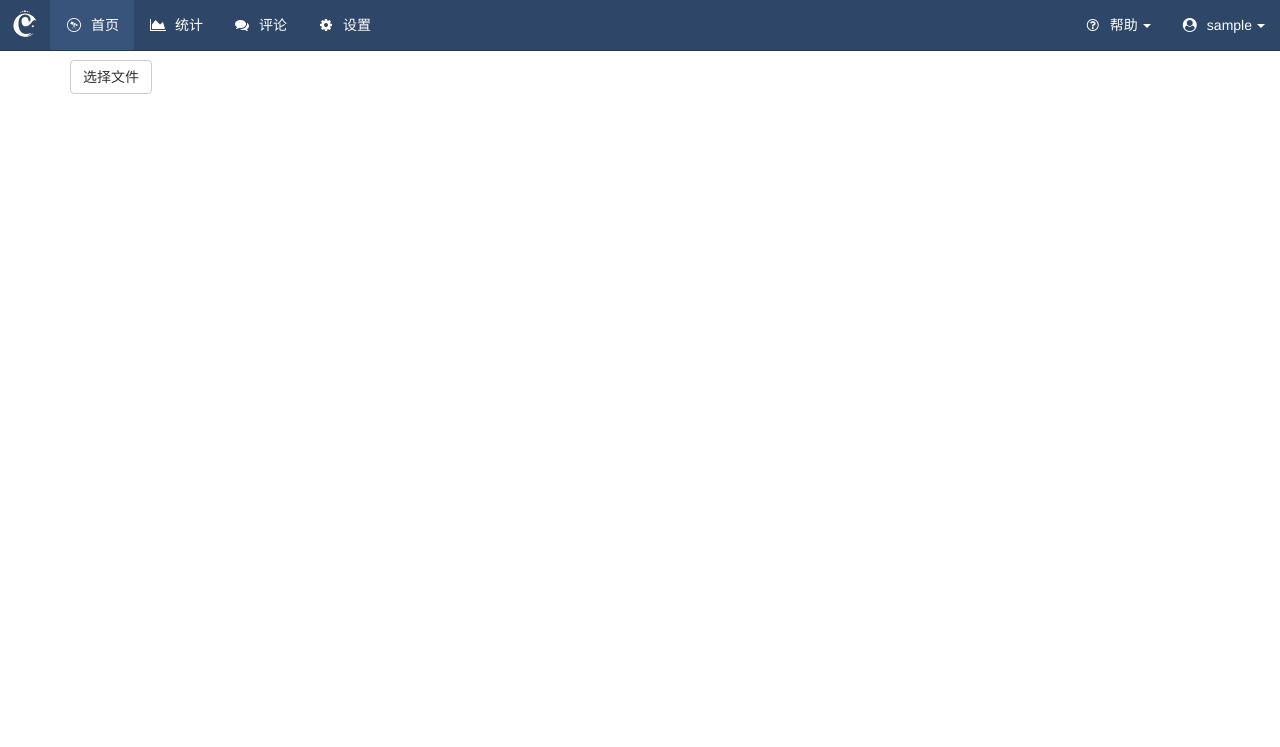
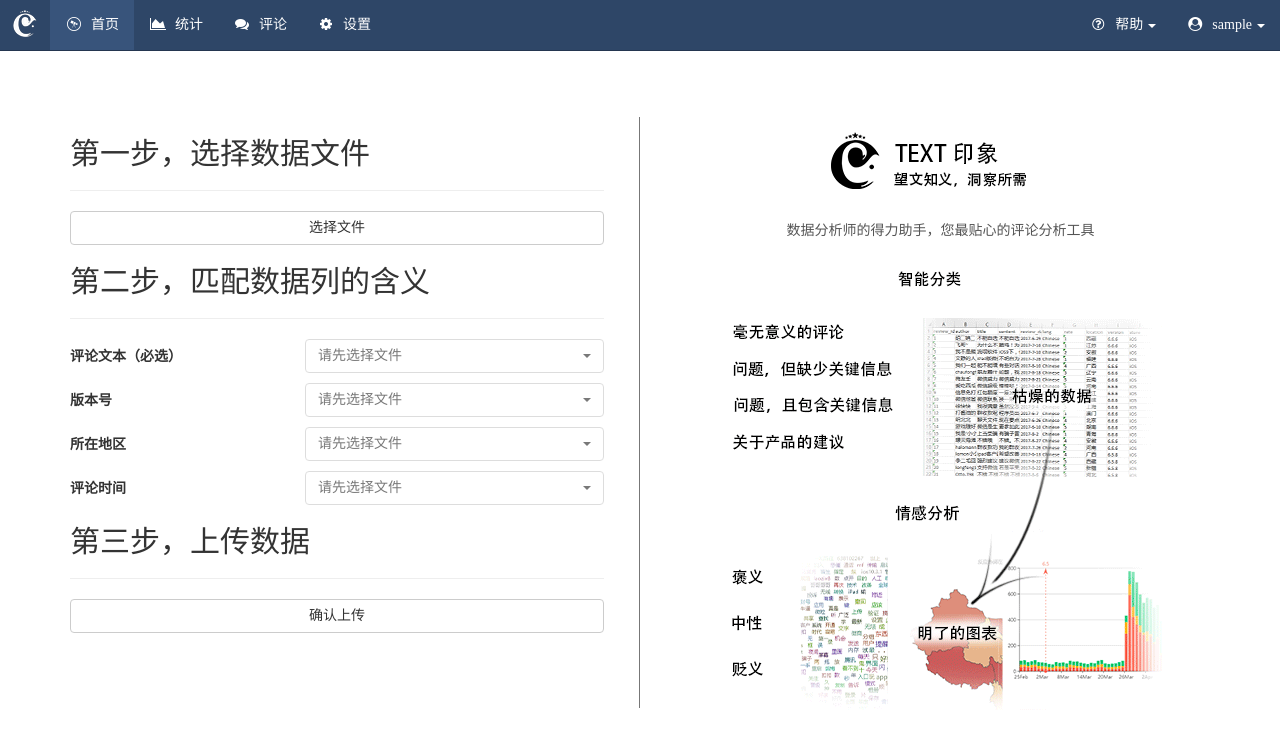
Before and after one commit to lixin-wei/text_imp, a PHP site: page / in a window 1280 px wide. Shown: the top 747 px of the page. Run offline with PHP 8.4, Linux system fonts and the light colour scheme; the visitor is signed in with stand-in values (Sample User, id 1).

Commit message:
首页大改版

```diff
--- a/foreground/index.php
+++ b/foreground/index.php
@@ -30,33 +30,75 @@
     <form action="" id="main_form">
         <input type="file" name="data">
     </form>
-    <button class="btn btn-default" id="upload_button">选择文件</button>
-    <div class="panel panel-default" id="data-field-panel">
-        <div class="panel-heading">数据域映射关系选择</div>
-        <div class="panel-body">
+    <div class="row">
+        <div class="col-md-6" id="col_left">
+            <h2>第一步，选择数据文件</h2>
+            <hr>
+            <button class="btn btn-default btn-block" id="upload_button">选择文件</button>
+            <div id="file_info"></div>
+
+            <h2>第二步，匹配数据列的含义</h2>
+            <hr>
             <div class="data-field-box">
-                <div class="data-field-item">
-                    <label for="content">评论文本（必选）</label>
-                    <select name="content" id="content" class="data-field-select"></select>
+                <div class="data-field-item row">
+                    <div class="col-md-5">
+                        <label for="content">评论文本（必选）</label>
+                    </div>
+                    <div class="col-md-7">
+                        <select name="content" id="content" class="data-field-select" disabled>
+                            <option value="">请先选择文件</option>
+                        </select>
+                    </div>
                 </div>
-                <div class="data-field-item">
-                    <label for="version">版本号</label>
-                    <select name="version" id="version" class="data-field-select"></select>
+                <div class="data-field-item row">
+                    <div class="col-md-5">
+                        <label for="version">版本号</label>
+                    </div>
+                    <div class="col-md-7">
+                        <select name="version" id="version" class="data-field-select" disabled>
+                            <option value="">请先选择文件</option>
+                        </select>
+                    </div>
                 </div>
-                <div class="data-field-item">
-                    <label for="location">所在地区</label>
-                    <select name="location" id="location" class="data-field-select"></select>
+                <div class="data-field-item row">
+                    <div class="col-md-5">
+                        <label for="location">所在地区</label>
+                    </div>
+                    <div class="col-md-7">
+                        <select name="location" id="location" class="data-field-select" disabled>
+                            <option value="">请先选择文件</option>
+                        </select>
+                    </div>
                 </div>
-                <div class="data-field-item">
-                    <label for="review_date">评论时间</label>
-                    <select name="review_date" id="review_date" class="data-field-select"></select>
+                <div class="data-field-item row">
+                    <div class="col-md-5">
+                        <label for="review_date">评论时间</label>
+                    </div>
+                    <div class="col-md-7">
+                        <select name="review_date" id="review_date" class="data-field-select" disabled>
+                            <option value="">请先选择文件</option>
+                        </select>
+                    </div>
                 </div>
             </div>
             <div id="info_box" class="text-danger"></div>
-            <button id="submit_button" class="btn btn-default">确认上传</button>
-            <button id="reset_button" class="btn btn-default">重新选择文件</button>
+
+
+            <h2>第三步，上传数据</h2>
+            <hr>
+            <button id="submit_button" class="btn btn-default btn-block">确认上传</button>
+        </div>
+        <div class="col-md-6">
+            <div class="text-center">
+                <img src="img/index/index-logo.gif" class="" alt="logo" id="index_logo">
+                <div class="subtitle text-center">数据分析师的得力助手，您最贴心的评论分析工具</div>
+                <img src="img/index/index-right.gif" class="" alt="poster" id="index_right">
+            </div>
+
         </div>
     </div>
+
+
 
 </div>
 </body>
--- a/sys/css/index.css
+++ b/sys/css/index.css
@@ -22,6 +22,9 @@ body > .container {
 button.form-control {
   box-shadow: none; }
 
+* {
+  font-family: "微软雅黑", "宋体"; }
+
 form {
   display: none; }
 
@@ -33,7 +36,29 @@ form {
 .data-field-item label {
   width: 150px; }
 
-#data-field-panel {
-  display: none; }
+.data-field-item {
+  margin-bottom: 10px; }
+  .data-field-item label {
+    padding-top: 8px; }
+
+.subtitle {
+  margin-bottom: 30px;
+  margin-top: 24px;
+  padding-left: 16px;
+  color: #555; }
+
+#index_logo {
+  margin-top: 10px; }
+
+#col_left {
+  border-right: 1px solid #777;
+  padding-bottom: 75px;
+  padding-right: 35px; }
+
+.container {
+  margin-top: 117px !important; }
+
+#index_right {
+  margin-left: 5%; }
 
 /*# sourceMappingURL=index.css.map */
--- a/sys/css/index.scss
+++ b/sys/css/index.scss
@@ -14,7 +14,33 @@ form {
     width: 150px;
   }
 }
+.data-field-item {
+  margin-bottom: 10px;
+  label {
+    padding-top: 8px;
+  }
+}
+.subtitle {
+  margin-bottom: 30px;
+  margin-top: 24px;
+  padding-left: 16px;
+  color: #555;
+}
+#index_logo {
+  margin-top: 10px;
+}
+#col_left {
+  border-right: 1px solid #777;
+  padding-bottom: 75px;
+  padding-right: 35px;
+  //background: #eee;
+  //bottom: 0;
+}
 
-#data-field-panel {
-  display: none;
+.container {
+  margin-top: 117px !important;
 }
+
+#index_right {
+  margin-left: 5%;
+}
--- a/sys/css/main.scss
+++ b/sys/css/main.scss
@@ -23,3 +23,7 @@ body>.container{
 button.form-control {
   box-shadow: none;
 }
+
+* {
+  font-family: "微软雅黑", "宋体";
+}
--- a/sys/js/index.js
+++ b/sys/js/index.js
@@ -9,7 +9,7 @@ var $main_form = $("#main_form"),
 
 var map = {}; //数据映射关系
 var tabel = {}; //数据表
-
+var file_name = null;
 map.delete_by_value = function (value) {
     for (var key in map) if (map.hasOwnProperty(key)) {
         if(map[key] === value) {
@@ -36,17 +36,26 @@ map.has_value = function (value) {
     }
     return false;
 };
-
+//选择文件
 $upload_button.click(function () {
     $file_input.click();
 });
-
+//选择文件按钮，鼠标悬停时改变内容
+$upload_button.hover(function () {
+    $(this).text("选择文件");
+}).mouseout(function () {
+    if (file_name !== null) {
+        $(this).text(file_name);
+    }
+});
 //初始化select
-$data_field_selectors.selectpicker();
+$data_field_selectors.selectpicker({
+    width: "100%"
+});
 //重新选择文件
 $reset_button.click(function () {
-    $upload_button.fadeIn();
-    $data_field_panel.fadeOut();
+    //$upload_button.fadeIn();
+    //$data_field_panel.fadeOut();
 });
 //最终的提交
 $submit_button.click(function () {
@@ -85,7 +94,7 @@ $file_input.change(function (e) {
     var f = $(this).prop("files")[0];
     if(f !== undefined) {
         var reader = new FileReader();
-        var name = f.name;
+        file_name = f.name;
         reader.onload = function(e) {
             var data = e.target.result;
             var cfb = XLSX.read(data, {type: 'binary'});
@@ -101,10 +110,10 @@ $file_input.change(function (e) {
                     $option = $("<option/>").val(key).text(key);
                     $data_field_selectors.append($option);
                 }
-                $data_field_selectors.selectpicker("refresh");
             }
-            $upload_button.fadeOut();
-            $data_field_panel.fadeIn();
+            $data_field_selectors.removeAttr("disabled");
+            $data_field_selectors.selectpicker("refresh");
+            $upload_button.text(file_name);
             $file_input.val("");
         };
         reader.readAsBinaryString(f);
```
Also changed, not shown: img/index/index-logo.gif (added), img/index/index-right.gif (added), 1 other file.
